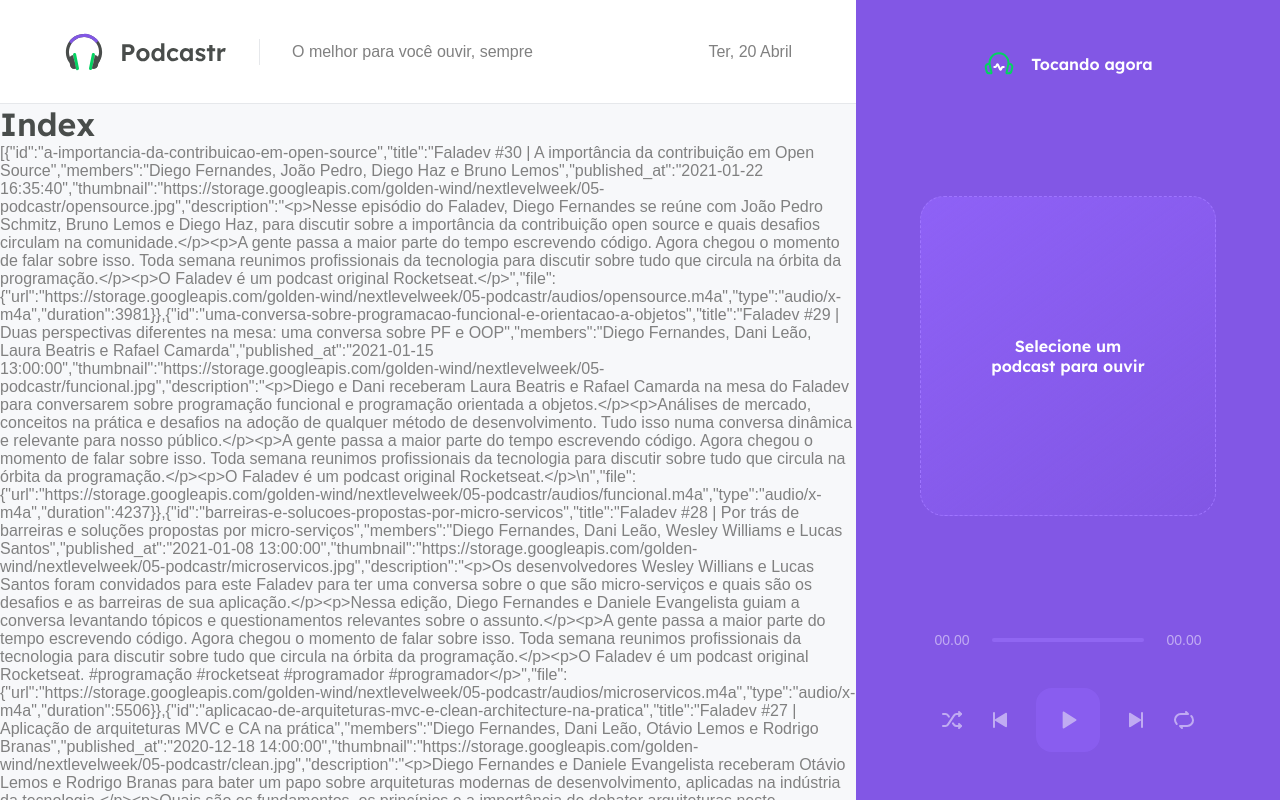
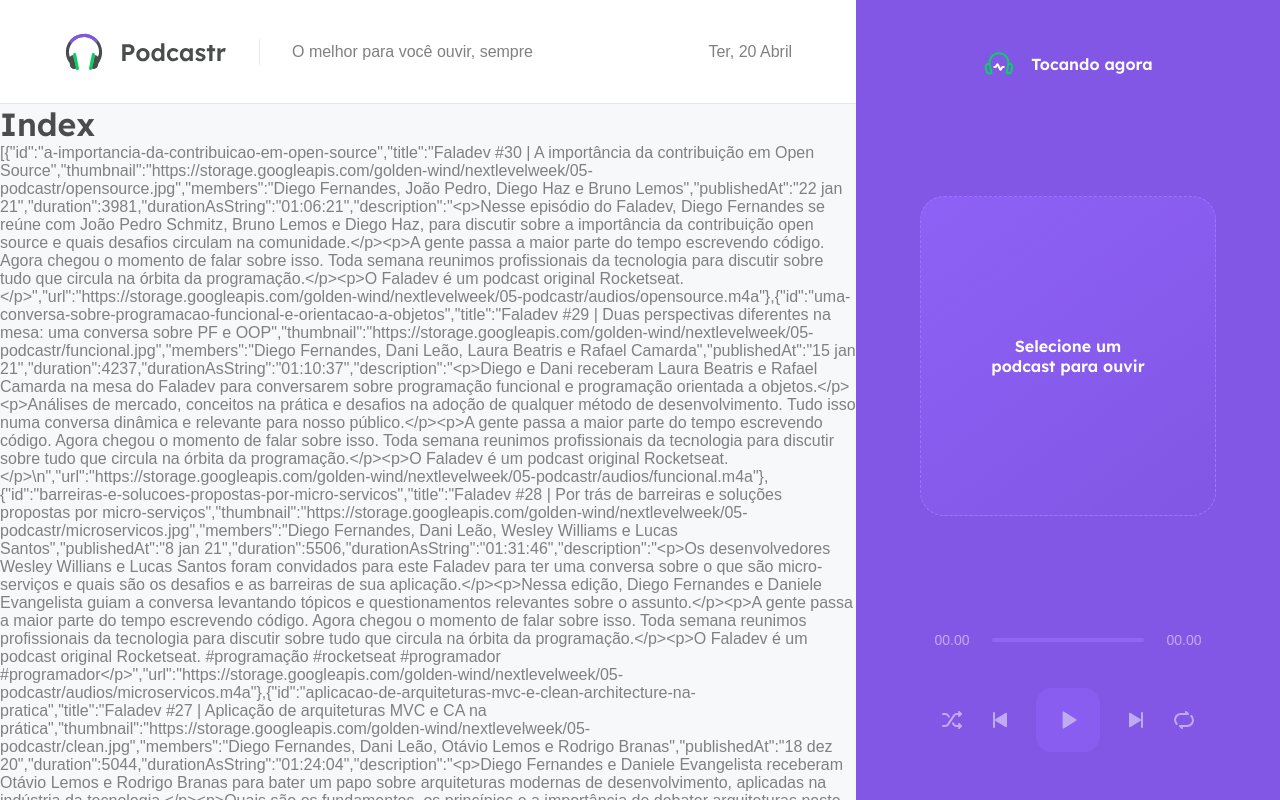
Before and after one commit to GuilhermeVieiraCode/podcastr, a Next.js app: page / in a window 1280 px wide. Shown: the top 800 px of the page. Built offline with nearby package versions, Linux system fonts and the light colour scheme; data requests are answered from the project's data file.

Commit message:
Tipagem e formataçao de dados

```diff
--- a/package.json
+++ b/package.json
@@ -9,6 +9,7 @@
     "server": "json-server server.json -w -d 750 -p 3333"
   },
   "dependencies": {
+    "axios": "^0.21.1",
     "date-fns": "^2.21.1",
     "next": "10.1.3",
     "react": "17.0.2",
--- a/src/pages/index.tsx
+++ b/src/pages/index.tsx
@@ -1,6 +1,26 @@
+import { GetStaticProps } from 'next';
+import { format, parseISO } from 'date-fns';
+import ptBR  from 'date-fns/locale/pt-BR';
+import { api } from '../services/api';
+import { convertDurationToTimeString } from '../utils/convertDurationToTimeString';
 
+type Episode = {
+  id: string;
+  title: string;
+  thumbnail: string;
+  members: string;
+  publishedAt: string;
+  duration: number;
+  durationAsString: string;
+  description: string;
+  url: string;
+}
 
-export default function Home(props) {
+type HomeProps = {
+  episodes : Array<Episode>
+}
+
+export default function Home(props: HomeProps) {
   return (
     <div>
       <h1>Index</h1>
@@ -9,13 +29,32 @@
   )
 }
 
-export async function getStaticProps() {
-  const response = await fetch('http://localhost:3333/episodes')
-  const data = await response.json()
+export const getStaticProps: GetStaticProps = async () => {
+  const { data } = await api.get('episodes', {
+    params: {
+      _limit: 12,
+      _sort: 'published',
+      _order: 'desc'
+    }
+  })
+
+  const episodes = data.map(episode => {
+    return {
+      id: episode.id,
+      title: episode.title,
+      thumbnail: episode.thumbnail,
+      members: episode.members,
+      publishedAt: format(parseISO(episode.published_at), 'd MMM yy', { locale: ptBR }),
+      duration: Number(episode.file.duration),
+      durationAsString: convertDurationToTimeString(Number(episode.file.duration)),
+      description: episode.description,
+      url: episode.file.url,
+    }
+  })
 
   return {
     props: {
-      episodes: data,
+      episodes,
     },
     revalidate: 60 * 60 * 8,
   }
--- /dev/null
+++ b/src/services/api.ts
@@ -0,0 +1,5 @@
+import axios from 'axios';
+
+export const api = axios.create({
+  baseURL: 'http://localhost:3333/'
+})
--- /dev/null
+++ b/src/utils/convertDurationToTimeString.ts
@@ -0,0 +1,11 @@
+export function convertDurationToTimeString(duration: number) {
+  const hours = Math.floor(duration / 3600);
+  const minutes = Math.floor((duration % 3600) / 60);
+  const seconds = duration % 60;
+
+  const timeString = [hours, minutes, seconds]
+  .map(unit => String(unit).padStart(2, '0'))
+  .join(':')
+
+  return timeString;
+}
```
Also changed, not shown: 1 other file (tests, documents, lock files or other folders).
